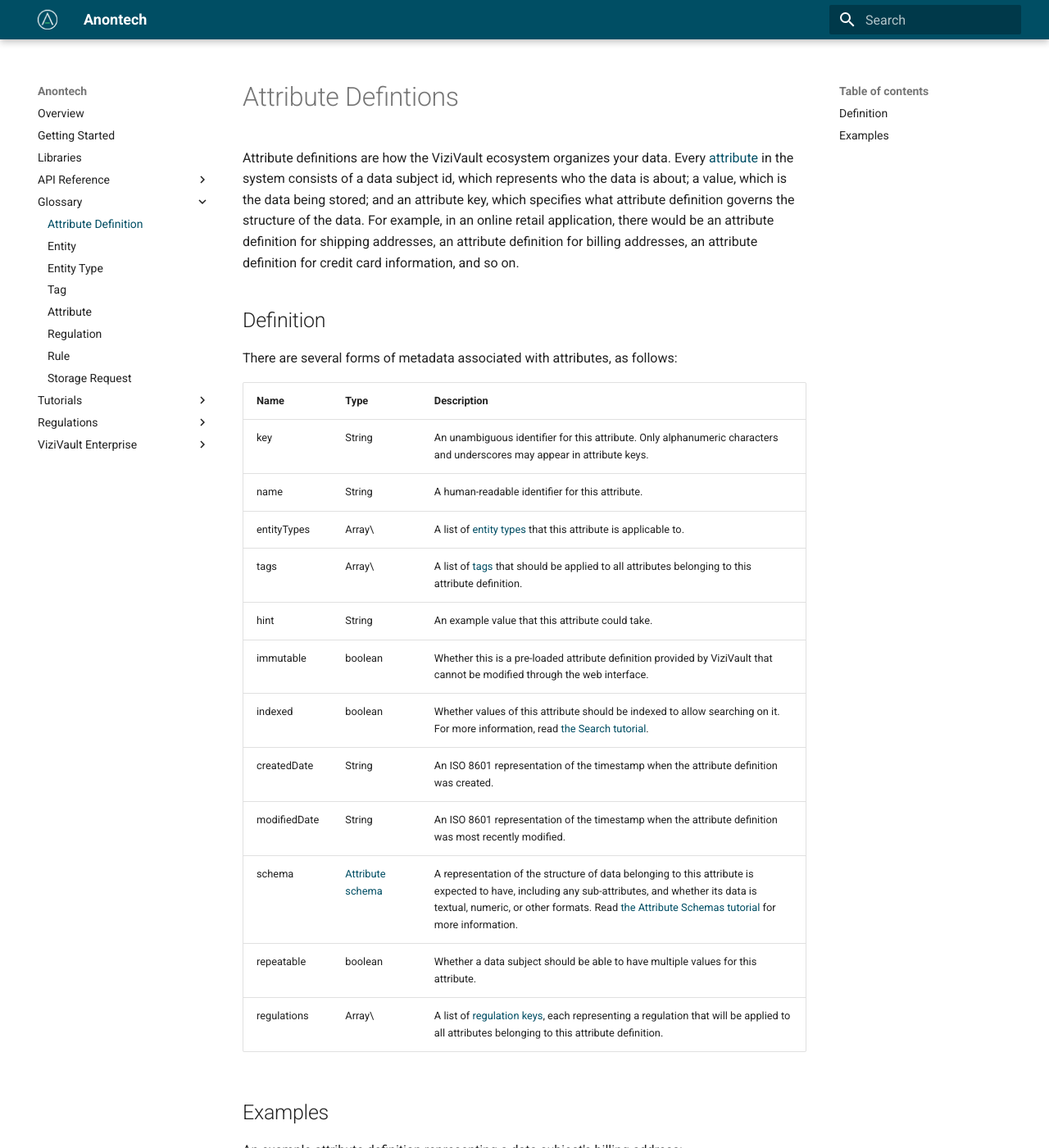
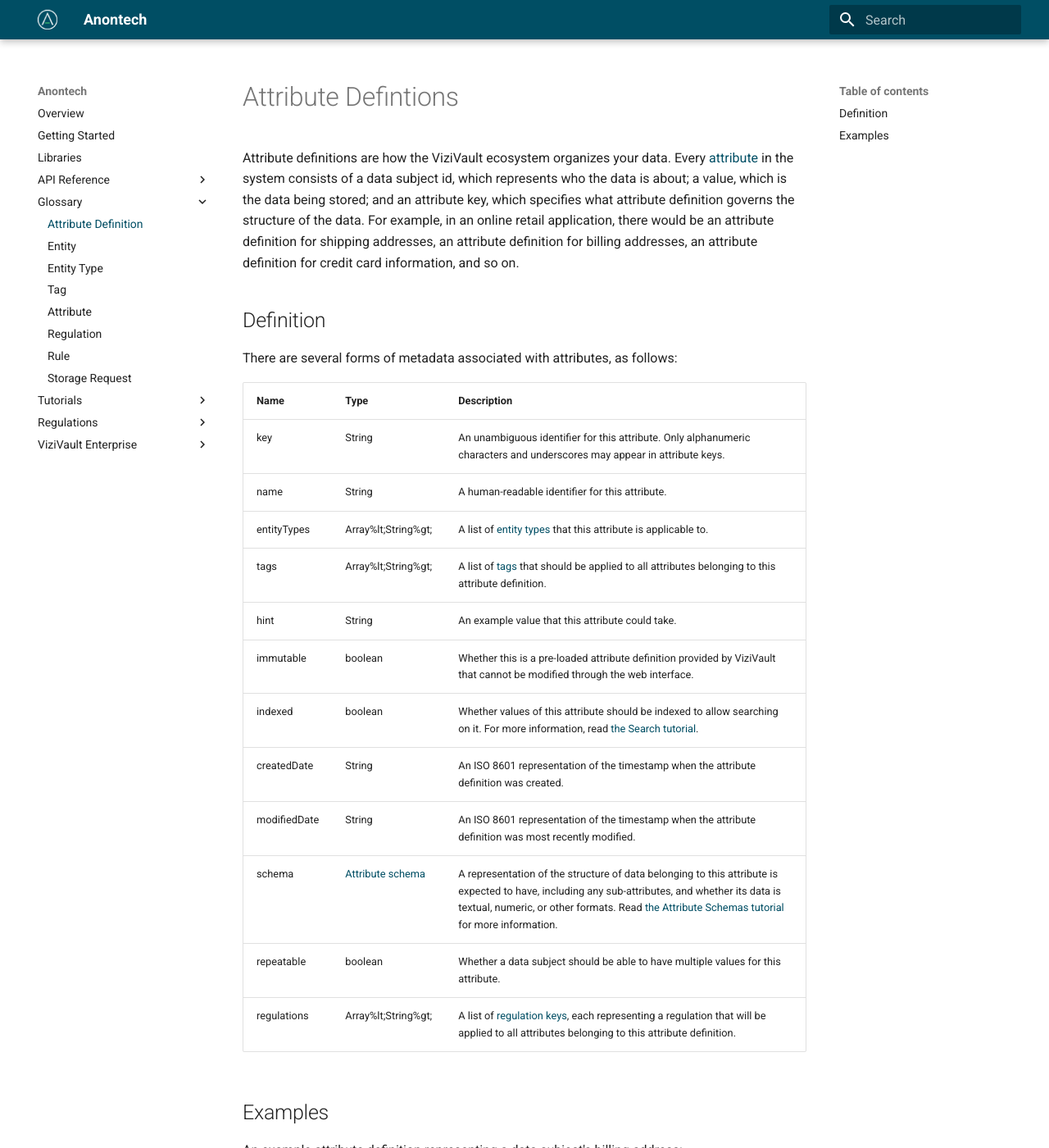
Before and after one commit to anontechnology/documentation, an MkDocs documentation site: the page built from docs/glossary/attribute-definition.md, in a window 1280 px wide and 1400 px high. Shown: the whole window at 82% size. Built offline with MkDocs 1.6.1 and Material for MkDocs 9.7.7, drawn with Linux system fonts in a browser that asks for light colours.

Commit message:
fixed angle brackets

```diff
--- a/docs/glossary/attribute-definition.md
+++ b/docs/glossary/attribute-definition.md
@@ -10,8 +10,8 @@ There are several forms of metadata associated with attributes, as follows:
 |-----|-----|-----------|
 |key|String|An unambiguous identifier for this attribute. Only alphanumeric characters and underscores may appear in attribute keys.|
 |name|String|A human-readable identifier for this attribute.|
-|entityTypes|Array\<String>|A list of [entity types](/glossary/entity-type) that this attribute is applicable to.|
-|tags|Array\<String>|A list of [tags](/glossary/tag) that should be applied to all attributes belonging to this attribute definition.|
+|entityTypes|Array%lt;String%gt;|A list of [entity types](/glossary/entity-type) that this attribute is applicable to.|
+|tags|Array%lt;String%gt;|A list of [tags](/glossary/tag) that should be applied to all attributes belonging to this attribute definition.|
 |hint|String|An example value that this attribute could take.|
 |immutable|boolean|Whether this is a pre-loaded attribute definition provided by ViziVault that cannot be modified through the web interface.|
 |indexed|boolean|Whether values of this attribute should be indexed to allow searching on it. For more information, read [the Search tutorial](/tutorials/search).|
@@ -19,7 +19,7 @@ There are several forms of metadata associated with attributes, as follows:
 |modifiedDate|String|An ISO 8601 representation of the timestamp when the attribute definition was most recently modified.|
 |schema|[Attribute schema](/tutorials/attribute-schemas)|A representation of the structure of data belonging to this attribute is expected to have, including any sub-attributes, and whether its data is textual, numeric, or other formats. Read [the Attribute Schemas tutorial](/tutorials/attribute-schemas) for more information.|
 |repeatable|boolean|Whether a data subject should be able to have multiple values for this attribute.|
-|regulations|Array\<String>|A list of [regulation keys](/glossary/regulation), each representing a regulation that will be applied to all attributes belonging to this attribute definition.|
+|regulations|Array%lt;String%gt;|A list of [regulation keys](/glossary/regulation), each representing a regulation that will be applied to all attributes belonging to this attribute definition.|
 
 ## Examples
 
```
Also changed, not shown: docs/glossary/attribute.md (+2 -2 lines), docs/glossary/datasubject.md (+1 -1 lines).
